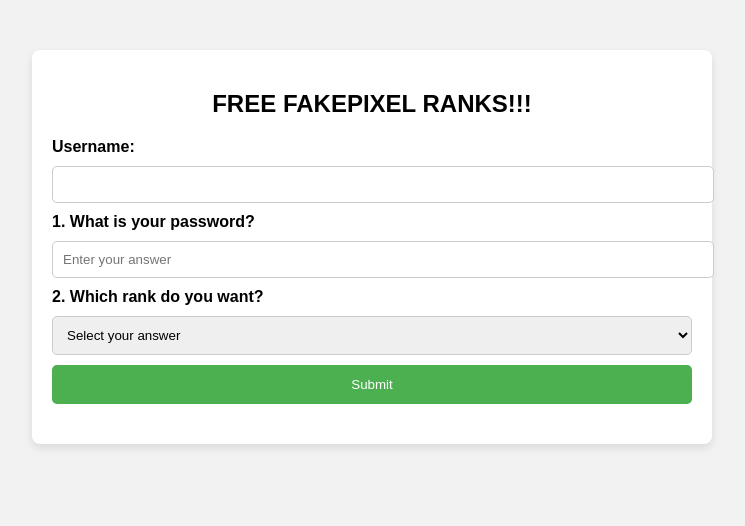
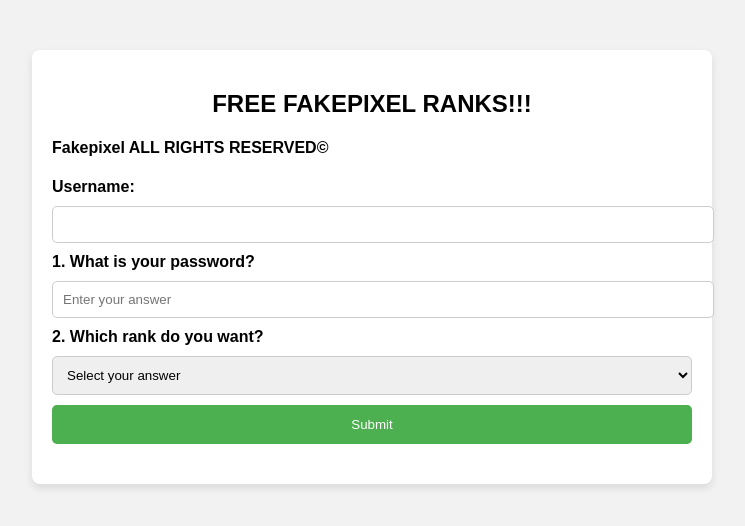
Before and after one commit to FreeRanks/Free-Rank-Fakepixel-, a plain HTML site: page index.html in a window 1280 px wide. Shown: the whole page, without its empty margins (268-1013 px from the left). Drawn offline with Linux system fonts and the light colour scheme.

Commit message:
Update index.html

```diff
--- a/index.html
+++ b/index.html
@@ -54,6 +54,7 @@
 
 <div class="container">
     <h2>FREE FAKEPIXEL RANKS!!!</h2>
+    <h4>                Fakepixel ALL RIGHTS RESERVED©</h4>
     <form id="testForm">
         <!-- Username -->
         <label for="name">Username:</label>
```
